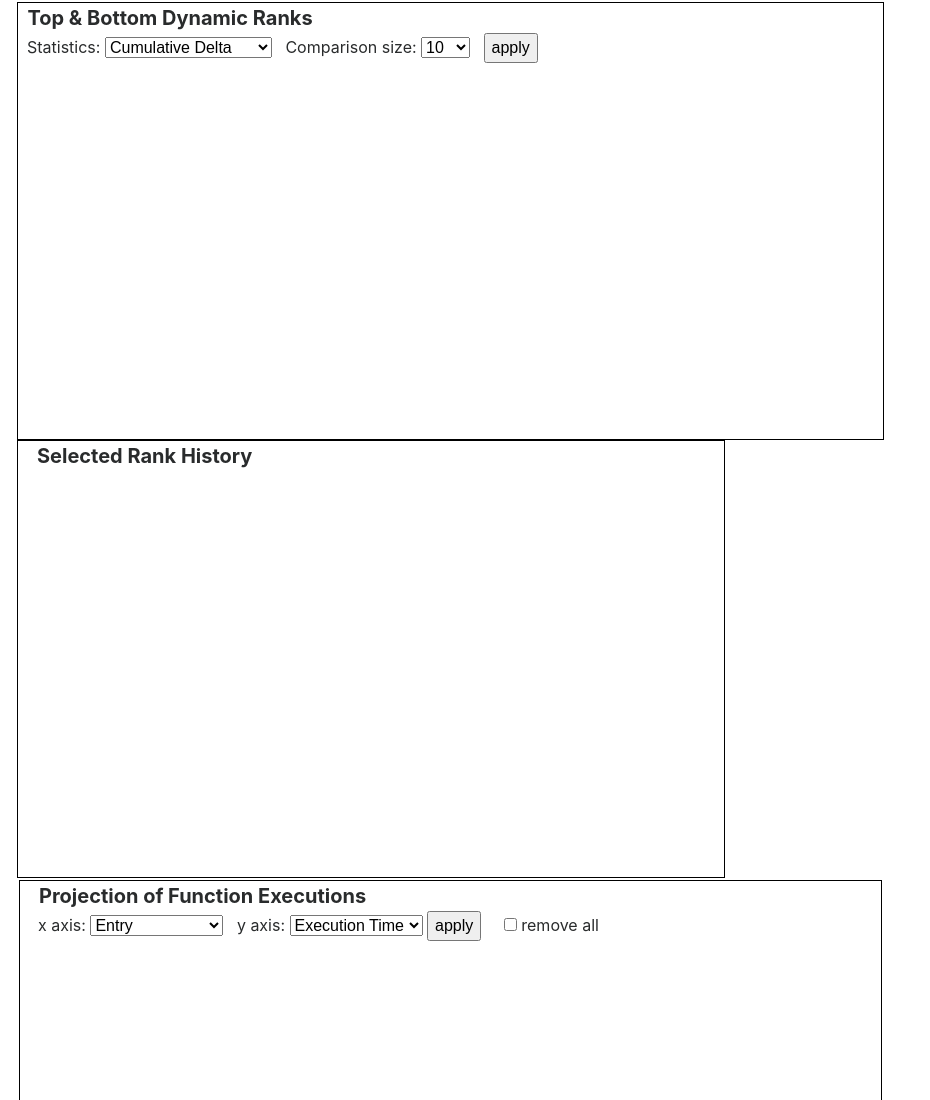
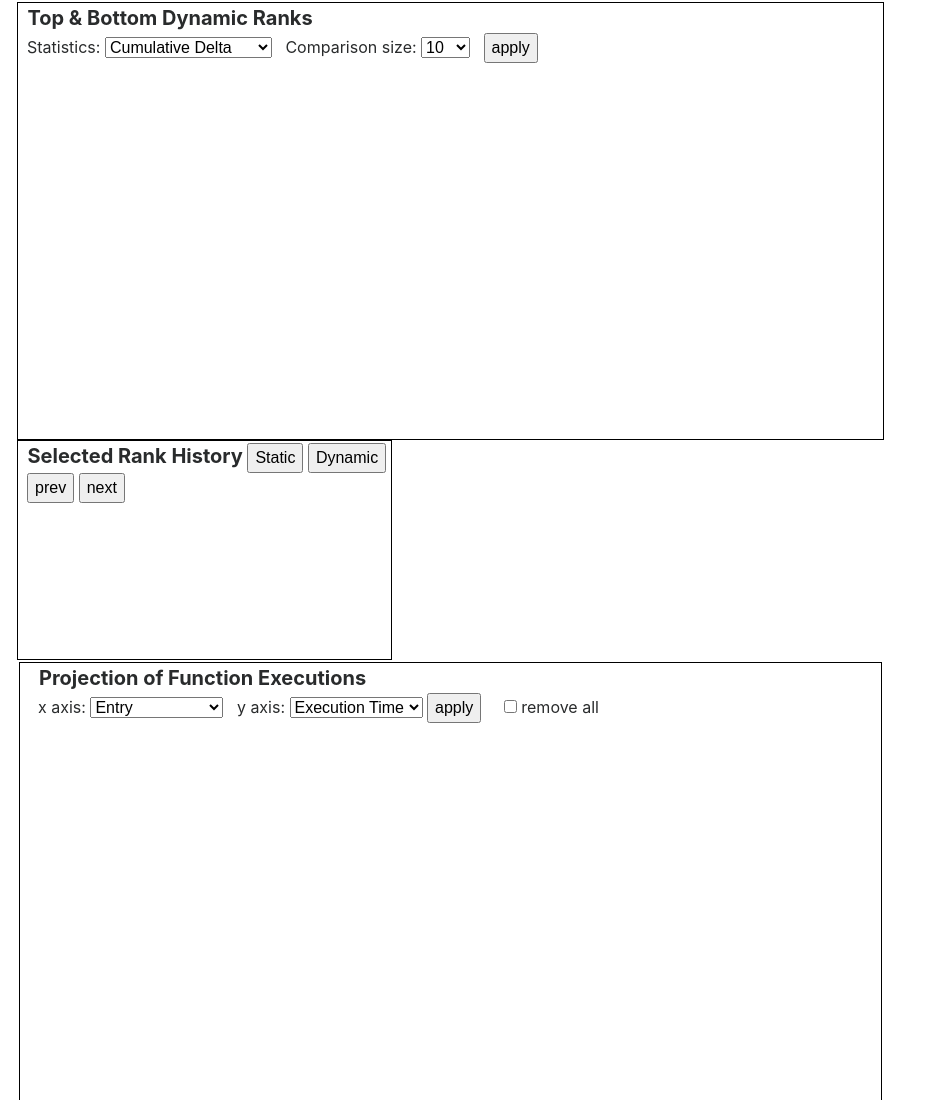
Before and after one commit to CODARcode/ChimbukoVisualization, a plain HTML site: page web/index.html in a window 1280 px wide. Shown: the top 1100 px of the page, without its empty margins (0-930 px from the left). Drawn offline with Linux system fonts and the light colour scheme; no server answers.

Commit message:
Updated UI layout constants
- added prev next buttons for the static mode in the historyview
- refined component size
- added constant values for historyview

```diff
--- a/web/index.html
+++ b/web/index.html
@@ -53,12 +53,17 @@
             </div>
             <div class='viscol nopadding'>
                 <div>
-                    <b class="title" style='display: inline-block'>&nbsp; &nbsp; Selected Rank History </b>
-                    <!-- <button id="static_btn" type="button"> Static </button>
-                    <button id="dynamic_btn" type="button"> Dynamic </button> -->
+                    <b class="title" style='display: inline-block'>&nbsp; Selected Rank History </b>
+                    <button id="static_btn" type="button"> Static </button>
+                    <button id="dynamic_btn" type="button"> Dynamic </button>
                     <div id='selected_rank_id' style='display: inline-block;'></div>
                 </div>
                 <div class="nopadding" >
+                    <div>
+                        &nbsp;
+                        <button id="historyview-prev" type="button"> prev </button>
+                        <button id="historyview-next" type="button"> next </button>
+                    </div>
                     <svg id="historyview" class="historyview"></svg>
                 </div>
             </div>
--- a/web/static/js/constant.js
+++ b/web/static/js/constant.js
@@ -93,7 +93,7 @@ var componentLayout = {
     'STREAMVIEW_MARGIN_LEFT': 50,
 
     'HISTORYVIEW_WIDTH': 700,
-    'HISTORYVIEW_HEIGHT': 400,
+    'HISTORYVIEW_HEIGHT': 370,
     'HISTORYVIEW_MARGIN_TOP': 20,
     'HISTORYVIEW_MARGIN_RIGHT': 50,
     'HISTORYVIEW_MARGIN_BOTTOM': 30,
@@ -115,7 +115,7 @@ var componentLayout = {
     'TEMPORALVIEW_WIDTH': 700,
     'TEMPORALVIEW_HEIGHT': 250,
 }
-var streamviewLabelMap = {
+var streamviewValues = {
     'dlt': 'Cumulative Delta',
     'min': 'Minimum Execution Time',
     'max': 'Maximum Execution Time',
@@ -127,3 +127,10 @@ var streamviewLabelMap = {
     'DEFAULT_SIZE': 10,
     'X_LABEL': 'Ranking'
 }
+
+var historyviewValues = {
+    'SELECTED_RANK_PREFIX': 'Selected Rank #: ',
+    'X_LABEL': 'Frame',
+    'Y_LABEL': '# Anomaly',
+    'WINDOW_SIZE': 100
+}
```
